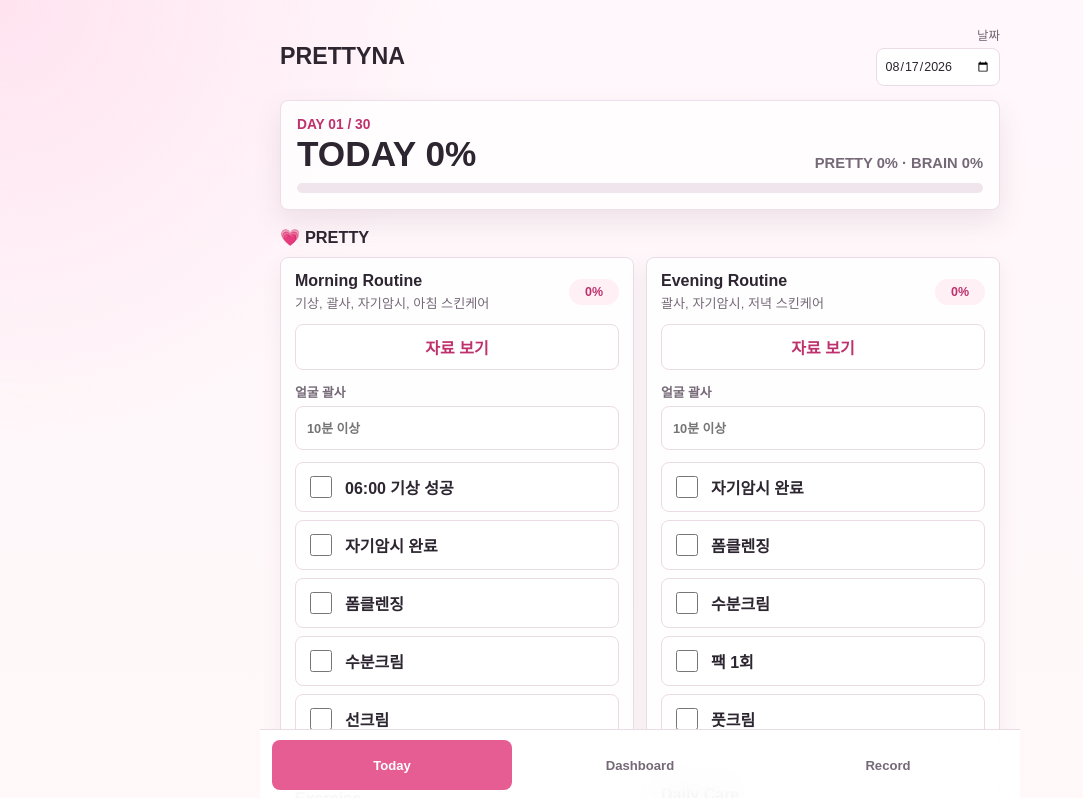
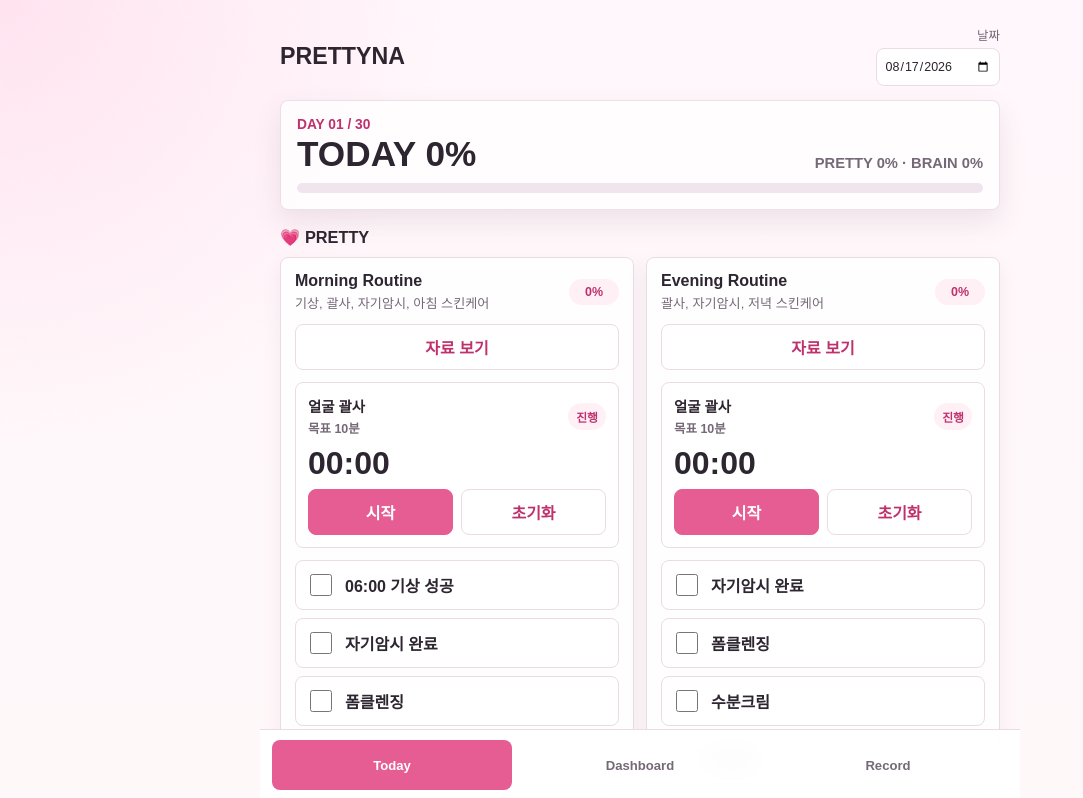
Before and after one commit to WJYEE/PRETTINA, a Next.js app: page / in a window 1280 px wide. Shown: the top 798 px of the page, without its empty margins (0-1083 px from the left). Built offline with nearby package versions, Linux system fonts and the light colour scheme.

Commit message:
feat: 스톱워치 기능 추가

```diff
--- a/app/globals.css
+++ b/app/globals.css
@@ -280,6 +280,69 @@ button {
   background: var(--accent);
 }
 
+.timer {
+  display: grid;
+  gap: 10px;
+  padding: 12px;
+  border: 1px solid var(--line);
+  border-radius: 8px;
+  background: #fff;
+}
+
+.timer.reached {
+  border-color: rgba(124, 200, 173, 0.95);
+  background: #f3fff9;
+}
+
+.timer-top,
+.timer-actions {
+  display: flex;
+  align-items: center;
+  justify-content: space-between;
+  gap: 8px;
+}
+
+.timer-label {
+  margin: 0;
+  color: var(--ink);
+  font-size: 0.9rem;
+  font-weight: 900;
+}
+
+.timer-target {
+  margin: 3px 0 0;
+  color: var(--muted);
+  font-size: 0.78rem;
+  font-weight: 800;
+}
+
+.timer-state {
+  flex: 0 0 auto;
+  padding: 5px 8px;
+  border-radius: 999px;
+  color: var(--accent-strong);
+  background: var(--panel-soft);
+  font-size: 0.74rem;
+  font-weight: 900;
+}
+
+.timer.reached .timer-state {
+  color: #24745a;
+  background: #dff7ed;
+}
+
+.timer-time {
+  font-size: 2rem;
+  font-weight: 900;
+  line-height: 1;
+  letter-spacing: 0;
+  font-variant-numeric: tabular-nums;
+}
+
+.timer-actions .soft-button {
+  flex: 1;
+}
+
 details {
   display: grid;
   gap: 8px;
--- a/app/page.tsx
+++ b/app/page.tsx
@@ -44,6 +44,7 @@ type HabitCard = {
 
 const storageKey = "prettyna-store-v1";
 const dayMs = 1000 * 60 * 60 * 24;
+const timerStartSuffix = "_started_at";
 
 const resources = {
   guaSha: "https://www.youtube.com/results?search_query=face+gua+sha+routine",
@@ -211,12 +212,12 @@ const habitSummary = [
   { label: "6시 기상", test: (day: DailyData) => Boolean(day.pretty.wake_6) },
   {
     label: "운동",
-    test: (day: DailyData) => Number(day.pretty.cardio_minutes || 0) >= 30 || Number(day.pretty.strength_minutes || 0) >= 30,
+    test: (day: DailyData) => elapsedMinutes(day.pretty, "cardio_minutes") >= 30 || elapsedMinutes(day.pretty, "strength_minutes") >= 30,
   },
   {
     label: "괄사",
     test: (day: DailyData) =>
-      Number(day.pretty.morning_gua_sha_minutes || 0) >= 10 || Number(day.pretty.evening_gua_sha_minutes || 0) >= 10,
+      elapsedMinutes(day.pretty, "morning_gua_sha_minutes") >= 10 || elapsedMinutes(day.pretty, "evening_gua_sha_minutes") >= 10,
   },
   {
     label: "스킨케어",
@@ -228,9 +229,9 @@ const habitSummary = [
       Boolean(day.pretty.evening_moisturizer),
   },
   { label: "식단", test: (day: DailyData) => Boolean(day.pretty.diet_meal) },
-  { label: "뉴스", test: (day: DailyData) => Number(day.brain.news_minutes || 0) >= 20 },
-  { label: "데이터 공부", test: (day: DailyData) => Number(day.brain.data_minutes || 0) >= 30 },
-  { label: "언어 공부", test: (day: DailyData) => Number(day.brain.language_minutes || 0) >= 30 },
+  { label: "뉴스", test: (day: DailyData) => elapsedMinutes(day.brain, "news_minutes") >= 20 },
+  { label: "데이터 공부", test: (day: DailyData) => elapsedMinutes(day.brain, "data_minutes") >= 30 },
+  { label: "언어 공부", test: (day: DailyData) => elapsedMinutes(day.brain, "language_minutes") >= 30 },
 ];
 
 function emptyDay(): DailyData {
@@ -264,7 +265,27 @@ function readNumber(value: Primitive | undefined) {
   return typeof value === "number" ? value : Number(value || 0);
 }
 
-function cardProgress(card: HabitCard, day: DailyData) {
+function startedAtKey(key: string) {
+  return `${key}${timerStartSuffix}`;
+}
+
+function elapsedMinutes(data: Record<string, Primitive>, key: string, now = Date.now()) {
+  const savedMinutes = readNumber(data[key]);
+  const startedAt = readNumber(data[startedAtKey(key)]);
+  if (!startedAt) return savedMinutes;
+  return savedMinutes + Math.max(0, now - startedAt) / 60000;
+}
+
+function formatDuration(minutes: number) {
+  const totalSeconds = Math.floor(minutes * 60);
+  const hours = Math.floor(totalSeconds / 3600);
+  const mins = Math.floor((totalSeconds % 3600) / 60);
+  const seconds = totalSeconds % 60;
+  if (hours > 0) return `${hours}:${String(mins).padStart(2, "0")}:${String(seconds).padStart(2, "0")}`;
+  return `${String(mins).padStart(2, "0")}:${String(seconds).padStart(2, "0")}`;
+}
+
+function cardProgress(card: HabitCard, day: DailyData, now = Date.now()) {
   if (card.customTotal) return card.customTotal(day);
   let done = 0;
   let total = 0;
@@ -279,7 +300,7 @@ function cardProgress(card: HabitCard, day: DailyData) {
   card.fields?.forEach((field) => {
     if (!field.target) return;
     total += 1;
-    if (readNumber(data[field.key]) >= field.target) done += 1;
+    if (elapsedMinutes(data, field.key, now) >= field.target) done += 1;
   });
 
   return { done, total };
@@ -289,10 +310,10 @@ function percent(done: number, total: number) {
   return total === 0 ? 100 : Math.round((done / total) * 100);
 }
 
-function sectionProgress(cards: HabitCard[], day: DailyData) {
+function sectionProgress(cards: HabitCard[], day: DailyData, now = Date.now()) {
   return cards.reduce(
     (sum, card) => {
-      const current = cardProgress(card, day);
+      const current = cardProgress(card, day, now);
       return { done: sum.done + current.done, total: sum.total + current.total };
     },
     { done: 0, total: 0 },
@@ -325,6 +346,7 @@ export default function Home() {
   const [selectedDate, setSelectedDate] = useState(todayKey);
   const [store, setStore] = useState<Store>(() => initialStore());
   const [loaded, setLoaded] = useState(false);
+  const [now, setNow] = useState(() => Date.now());
 
   useEffect(() => {
     const saved = window.localStorage.getItem(storageKey);
@@ -349,9 +371,14 @@ export default function Home() {
     setStore((current) => ensureDay(current, selectedDate));
   }, [selectedDate]);
 
+  useEffect(() => {
+    const id = window.setInterval(() => setNow(Date.now()), 1000);
+    return () => window.clearInterval(id);
+  }, []);
+
   const currentDay = store.days[selectedDate] ?? emptyDay();
-  const prettyProgress = sectionProgress(prettyCards, currentDay);
-  const brainProgress = sectionProgress(brainCards, currentDay);
+  const prettyProgress = sectionProgress(prettyCards, currentDay, now);
+  const brainProgress = sectionProgress(brainCards, currentDay, now);
   const totalDone = prettyProgress.done + brainProgress.done;
   const totalItems = prettyProgress.total + brainProgress.total;
   const todayPercent = percent(totalDone, totalItems);
@@ -438,12 +465,12 @@ export default function Home() {
         <>
           <section className="section">
             <h2 className="section-title">💗 PRETTY</h2>
-            <div className="section-grid">{prettyCards.map((card) => renderHabitCard(card, currentDay, update))}</div>
+            <div className="section-grid">{prettyCards.map((card) => renderHabitCard(card, currentDay, update, now))}</div>
           </section>
 
           <section className="section">
             <h2 className="section-title">🧠 BRAIN</h2>
-            <div className="section-grid">{brainCards.map((card) => renderHabitCard(card, currentDay, update))}</div>
+            <div className="section-grid">{brainCards.map((card) => renderHabitCard(card, currentDay, update, now))}</div>
             <JobPostings
               items={safePostings(String(currentDay.brain.job_postings || "[]"))}
               onAdd={addPosting}
@@ -465,6 +492,7 @@ export default function Home() {
           todayPercent={todayPercent}
           prettyPercent={prettyPercent}
           brainPercent={brainPercent}
+          now={now}
         />
       )}
 
@@ -496,8 +524,9 @@ function renderHabitCard(
   card: HabitCard,
   currentDay: DailyData,
   update: (section: keyof DailyData, key: string, value: Primitive) => void,
+  now: number,
 ) {
-  const progress = cardProgress(card, currentDay);
+  const progress = cardProgress(card, currentDay, now);
   const score = percent(progress.done, progress.total);
   const data = currentDay[card.section];
   const isDone = progress.total > 0 && progress.done === progress.total;
@@ -522,7 +551,15 @@ function renderHabitCard(
       {card.fields && (
         <div className="fields">
           {card.fields.map((field) => (
-            <FieldControl field={field} key={field.key} value={data[field.key]} onChange={(value) => update(card.section, field.key, value)} />
+            <FieldControl
+              field={field}
+              key={field.key}
+              now={now}
+              startedAt={data[startedAtKey(field.key)]}
+              value={data[field.key]}
+              onChange={(value) => update(card.section, field.key, value)}
+              onStartedAtChange={(value) => update(card.section, startedAtKey(field.key), value)}
+            />
           ))}
         </div>
       )}
@@ -547,12 +584,18 @@ function renderHabitCard(
 
 function FieldControl({
   field,
+  now,
+  startedAt,
   value,
   onChange,
+  onStartedAtChange,
 }: {
   field: FieldItem;
+  now: number;
+  startedAt: Primitive | undefined;
   value: Primitive | undefined;
   onChange: (value: Primitive) => void;
+  onStartedAtChange: (value: Primitive) => void;
 }) {
   if (field.type === "checkbox") {
     return (
@@ -560,6 +603,19 @@ function FieldControl({
         <input type="checkbox" checked={Boolean(value)} onChange={(event) => onChange(event.target.checked)} />
         <span>{field.label}</span>
       </label>
+    );
+  }
+
+  if (field.type === "number" && field.target) {
+    return (
+      <StopwatchControl
+        field={field}
+        now={now}
+        startedAt={startedAt}
+        value={value}
+        onChange={onChange}
+        onStartedAtChange={onStartedAtChange}
+      />
     );
   }
 
@@ -579,6 +635,65 @@ function FieldControl({
         />
       )}
     </label>
+  );
+}
+
+function StopwatchControl({
+  field,
+  now,
+  startedAt,
+  value,
+  onChange,
+  onStartedAtChange,
+}: {
+  field: FieldItem;
+  now: number;
+  startedAt: Primitive | undefined;
+  value: Primitive | undefined;
+  onChange: (value: Primitive) => void;
+  onStartedAtChange: (value: Primitive) => void;
+}) {
+  const baseMinutes = readNumber(value);
+  const startTime = readNumber(startedAt);
+  const running = startTime > 0;
+  const currentMinutes = startTime ? baseMinutes + Math.max(0, now - startTime) / 60000 : baseMinutes;
+  const reached = currentMinutes >= (field.target || 0);
+
+  function start() {
+    if (running) return;
+    onStartedAtChange(Date.now());
+  }
+
+  function pause() {
+    if (!running) return;
+    onChange(currentMinutes);
+    onStartedAtChange(0);
+  }
+
+  function reset() {
+    onChange(0);
+    onStartedAtChange(0);
+  }
+
+  return (
+    <div className={`timer ${reached ? "reached" : ""}`}>
+      <div className="timer-top">
+        <div>
+          <p className="timer-label">{field.label}</p>
+          <p className="timer-target">목표 {field.target}분</p>
+        </div>
+        <span className="timer-state">{reached ? "달성" : "진행"}</span>
+      </div>
+      <div className="timer-time">{formatDuration(currentMinutes)}</div>
+      <div className="timer-actions">
+        <button className="soft-button primary" type="button" onClick={running ? pause : start}>
+          {running ? "일시정지" : "시작"}
+        </button>
+        <button className="soft-button" type="button" onClick={reset}>
+          초기화
+        </button>
+      </div>
+    </div>
   );
 }
 
@@ -640,6 +755,7 @@ function Dashboard({
   todayPercent,
   prettyPercent,
   brainPercent,
+  now,
 }: {
   store: Store;
   calendarDays: string[];
@@ -650,6 +766,7 @@ function Dashboard({
   todayPercent: number;
   prettyPercent: number;
   brainPercent: number;
+  now: number;
 }) {
   const bodyChanges = getBodyChanges(store);
 
@@ -691,8 +808,8 @@ function Dashboard({
         <div className="calendar">
           {calendarDays.map((date, index) => {
             const day = store.days[date] ?? emptyDay();
-            const pretty = sectionProgress(prettyCards, day);
-            const brain = sectionProgress(brainCards, day);
+            const pretty = sectionProgress(prettyCards, day, now);
+            const brain = sectionProgress(brainCards, day, now);
             const score = percent(pretty.done + brain.done, pretty.total + brain.total);
             const level = score === 0 ? 0 : score < 40 ? 1 : score < 75 ? 2 : 3;
             return (
```
